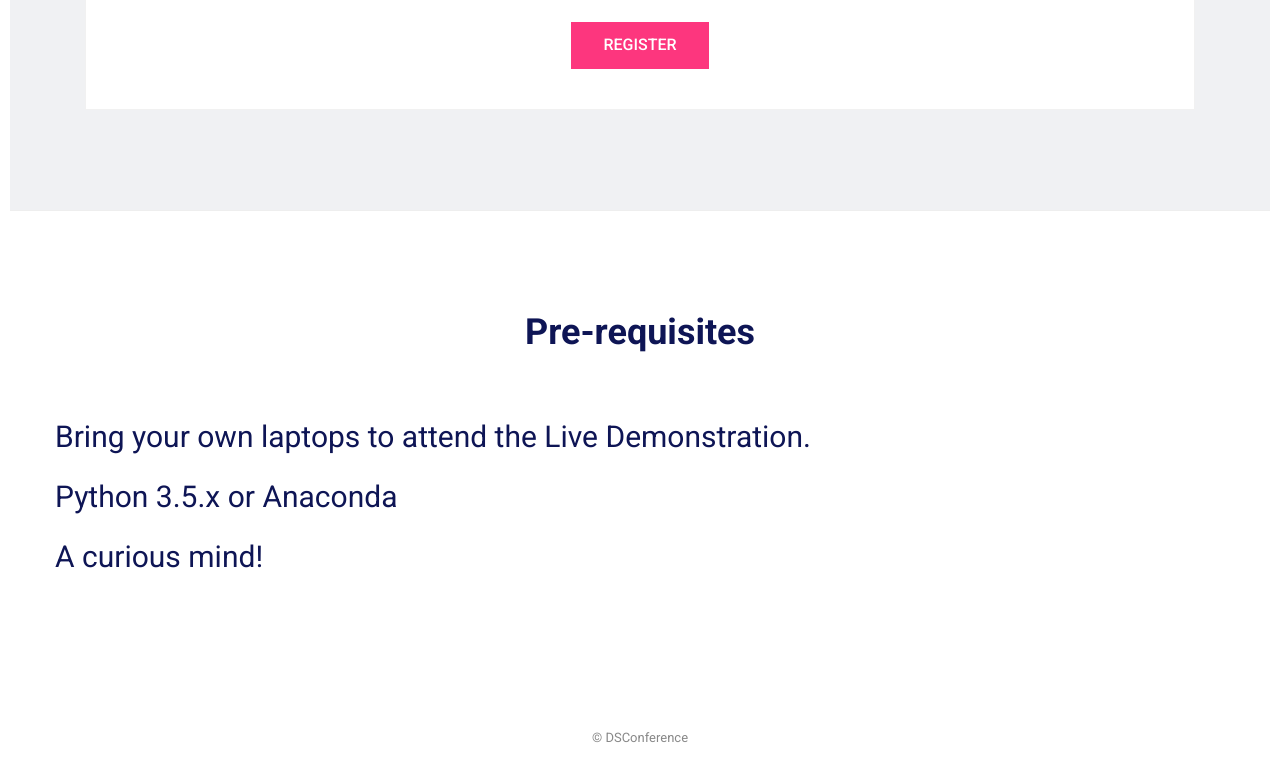
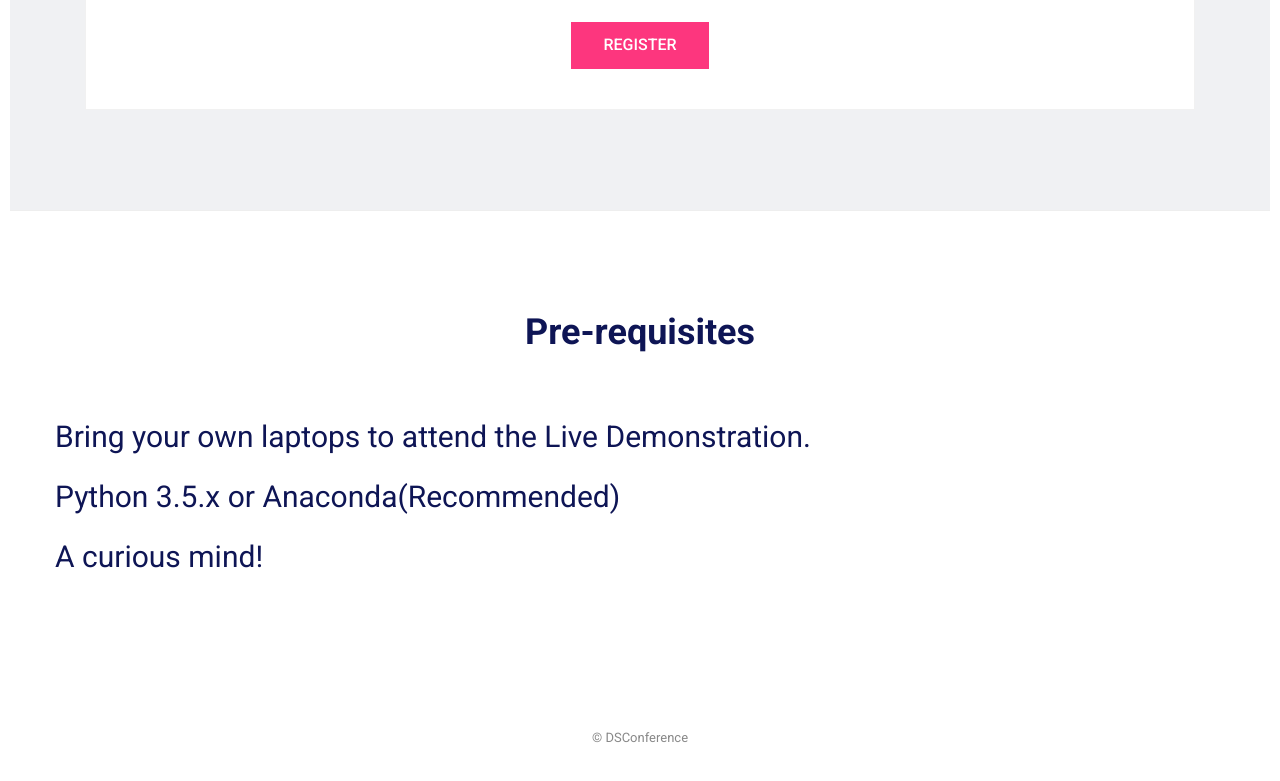
Before and after one commit to datascienceclubvdp/datascienceclubvdp.github.io, a plain HTML site: page index.html in a window 1280 px wide. Shown: the part 3494-4275 px from the top of the page. Drawn offline with Linux system fonts and the light colour scheme; some packages are replaced by stand-ins of ours.

Commit message:
Update index.html

```diff
--- a/index.html
+++ b/index.html
@@ -215,7 +215,7 @@
                     <h2><li>Bring your own laptops to attend the Live Demonstration.</li></h2>
 
 
-                    <h2><li>Python 3.5.x or Anaconda </li></h2>
+                    <h2><li>Python 3.5.x or Anaconda(Recommended) </li></h2>
                     <h2><li>A curious mind!   </li><h2>
                 </div>
                  </ul>
```
